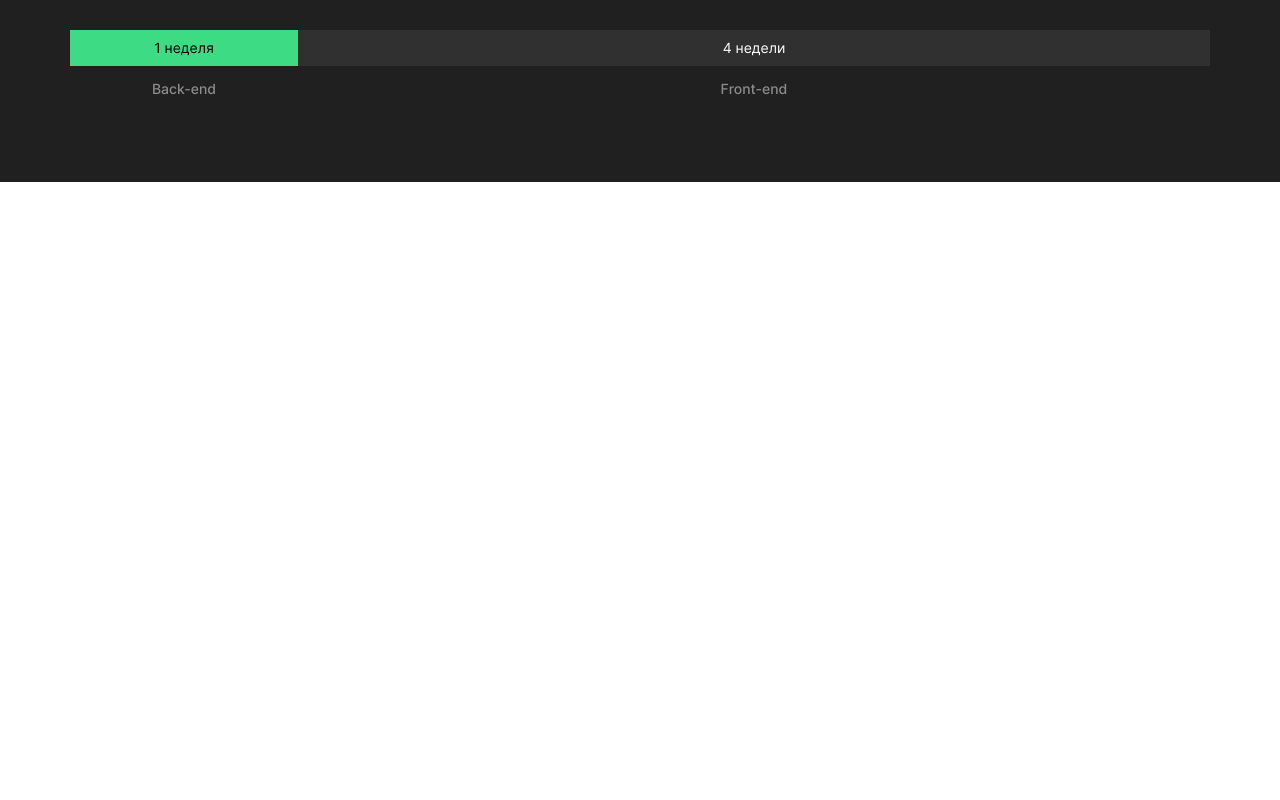
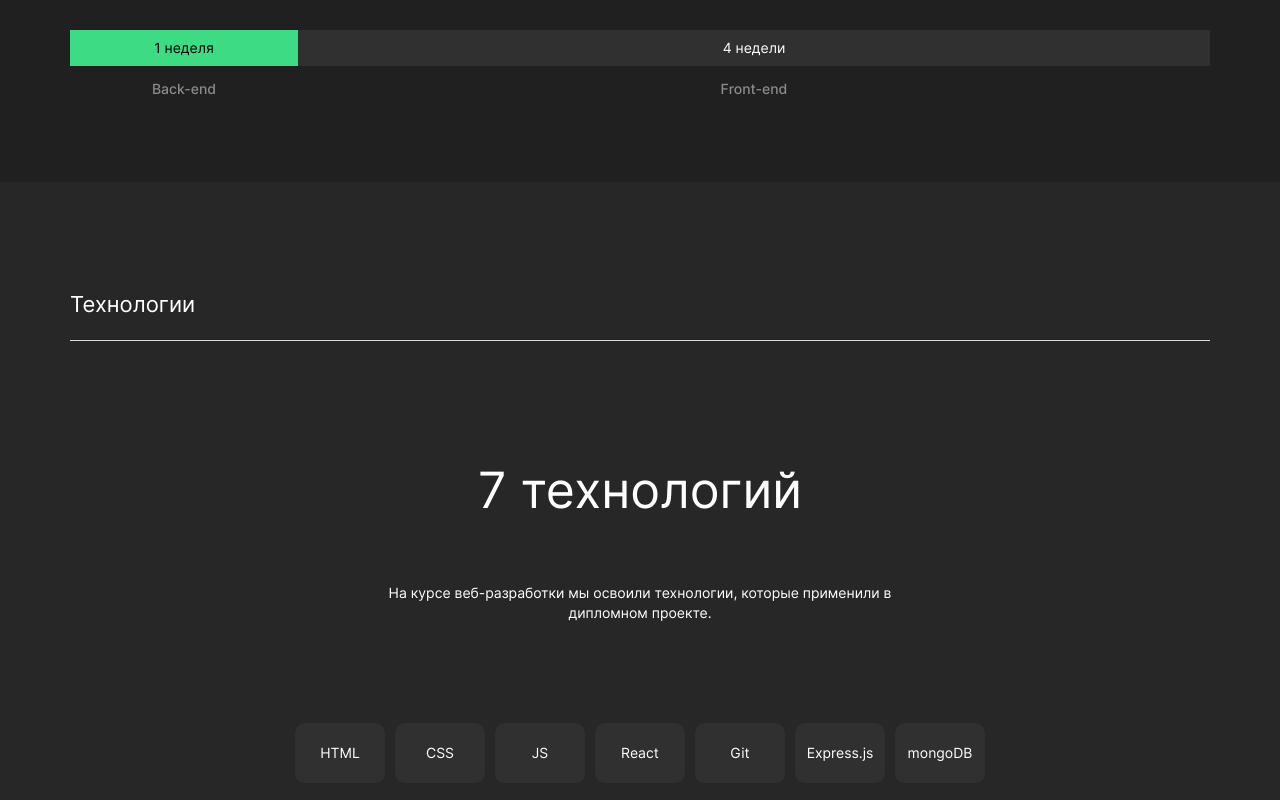
Before and after one commit to void4d/movies-explorer-frontend, a React (Create React App) app: page / in a window 1280 px wide. Shown: the part 1074-1874 px from the top of the page. Before the commit the page ends 1256 px from the top, so only its background shows below. Built offline with nearby package versions, Linux system fonts and the light colour scheme.

Commit message:
add: Добавить блок технологии

```diff
--- a/src/components/Header/Header.js
+++ b/src/components/Header/Header.js
@@ -1,7 +1,7 @@
 import logo from '../../images/logo.svg';
 
 function Header() {
-  const isLoggedIn = true;
+  const isLoggedIn = false;
 
   const loggedInBlock = (
     <div className="header__account-block">
--- a/src/components/Main/Main.js
+++ b/src/components/Main/Main.js
@@ -1,11 +1,13 @@
 import Promo from '../Promo/Promo';
 import AboutProject from '../AboutProject/AboutProject.js';
+import Tech from '../Techs/Techs';
 
 function Main() {
   return (
     <>
       <Promo />
       <AboutProject />
+      <Tech />
     </>
   );
 }
--- /dev/null
+++ b/src/components/Techs/Techs.css
@@ -0,0 +1,73 @@
+.tech-project {
+  width: 100%;
+  height: 625px;
+  background-color: #272727;
+  padding-bottom: 100px;
+}
+
+.tech-project__block {
+  width: 1280px;
+  height: 498px;
+  margin: 0 auto;
+}
+
+.tech-project__header {
+  margin: 0;
+  padding-top: 110px;
+  margin-left: 70px;
+  margin-right: 70px;
+  margin-bottom: 70px;
+  font-size: 22px;
+  border-bottom: 1px solid #dadada;
+  padding-bottom: 23px;
+  font-weight: 400;
+}
+
+.tech-project__details {
+  display: flex;
+  justify-content: center;
+  align-items: center;
+}
+
+.tech-project__details-section {
+  width: 550px;
+  display: flex;
+  flex-direction: column;
+  align-items: center;
+}
+
+.tech-project__subtitle {
+  font-size: 50px;
+  font-weight: 400;
+  line-height: 58px;
+  text-align: center;
+}
+
+.tech-project__text {
+  font-size: 14px;
+  line-height: 20px;
+  line-height: 20px;
+  text-align: center;
+  margin-bottom: 100px;
+}
+
+.tech-project__techs {
+    display: flex;
+    width: 690px;
+}
+
+.tech-project__tech {
+    background-color: #303030;
+    border-radius: 10px;
+    width: 90px;
+    height: 60px;
+    display: flex;
+    justify-content: center;
+    align-items: center;
+    font-size: 14px;
+    margin-left: 10px;
+}
+
+.tech-project__tech:first-of-type {
+  margin-left: 0px;
+}
--- /dev/null
+++ b/src/components/Techs/Techs.js
@@ -0,0 +1,30 @@
+function Tech() {
+  return (
+    <div className="tech-project">
+      <div className="tech-project__block">
+        <h2 className="tech-project__header">Технологии</h2>
+        <div className="tech-project__details">
+          <div className="tech-project__details-section">
+            <h3 className="tech-project__subtitle">
+            7 технологий
+            </h3>
+            <p className="tech-project__text">
+            На курсе веб-разработки мы освоили технологии, которые применили в дипломном проекте.
+            </p>
+            <div className="tech-project__techs">
+                <div className="tech-project__tech">HTML</div>
+                <div className="tech-project__tech">CSS</div>
+                <div className="tech-project__tech">JS</div>
+                <div className="tech-project__tech">React</div>
+                <div className="tech-project__tech">Git</div>
+                <div className="tech-project__tech">Express.js</div>
+                <div className="tech-project__tech">mongoDB</div>
+            </div>
+          </div>
+        </div>
+      </div>
+    </div>
+  );
+}
+
+export default Tech;
--- a/src/index.css
+++ b/src/index.css
@@ -3,3 +3,4 @@
 @import url(./components/Header/Header.css);
 @import url(./components/Promo/Promo.css);
 @import url(./components/AboutProject/AboutProject.css);
+@import url(./components/Techs/Techs.css);
```
